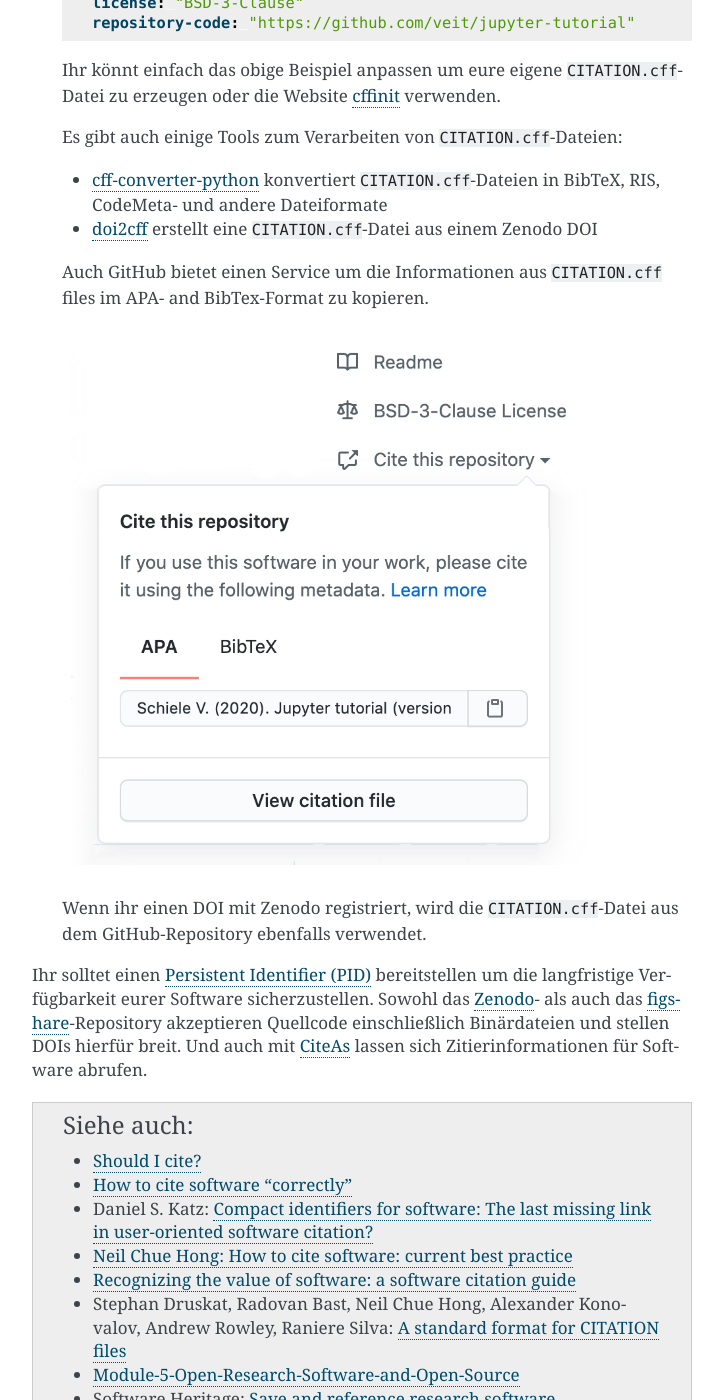
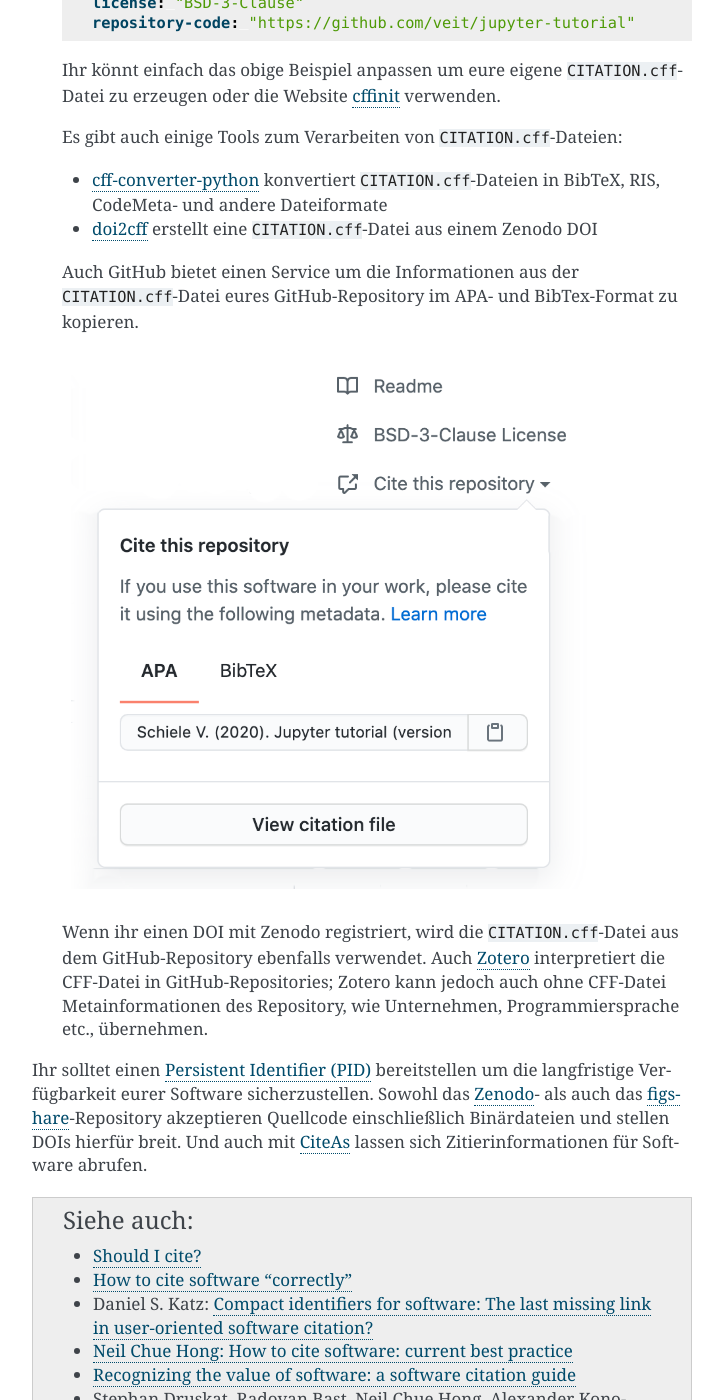
Before and after one commit to veit/jupyter-tutorial-de, a Sphinx documentation site: the page built from docs/productive/cite/software.rst, in a window 1280 px wide and 1400 px high, scrolled down 4033 px. Shown: the whole window, without its empty margins (388-1111 px from the left). Built offline with Sphinx 7.4.7, drawn with Linux system fonts in a browser that asks for light colours; pages that are not in the unit, such as notebooks, are missing from menus.

Commit message:
Add Zotero

```diff
--- a/docs/productive/cite/software.rst
+++ b/docs/productive/cite/software.rst
@@ -157,15 +157,20 @@ aktuell zwei Projekte für strukturierte Metadaten heraus:
     * `doi2cff <https://github.com/citation-file-format/doi2cff>`_ erstellt
       eine ``CITATION.cff``-Datei aus einem Zenodo DOI
 
-    Auch GitHub bietet einen Service um die Informationen aus ``CITATION.cff``
-    files im APA- and BibTex-Format zu kopieren.
+    Auch GitHub bietet einen Service um die Informationen aus der
+    ``CITATION.cff``-Datei eures GitHub-Repository im APA- und BibTex-Format zu
+    kopieren.
 
     .. figure:: github-cite.png
        :alt: Popup auf der Zielseite eines GitHub-Repositorys mit der
              Möglichkeit, ADA- und BibTex-Formate zu exportieren.
 
     Wenn ihr einen DOI mit Zenodo registriert, wird die ``CITATION.cff``-Datei
-    aus dem GitHub-Repository ebenfalls verwendet.
+    aus dem GitHub-Repository ebenfalls verwendet. Auch `Zotero
+    <https://www.zotero.org/>`_ interpretiert die CFF-Datei in
+    GitHub-Repositories; Zotero kann jedoch auch ohne CFF-Datei
+    Metainformationen des Repository, wie Unternehmen, Programmiersprache etc.,
+    übernehmen.
 
 Ihr solltet einen `Persistent Identifier (PID)
 <https://de.wikipedia.org/wiki/Persistent_Identifier>`_ bereitstellen um die
```
